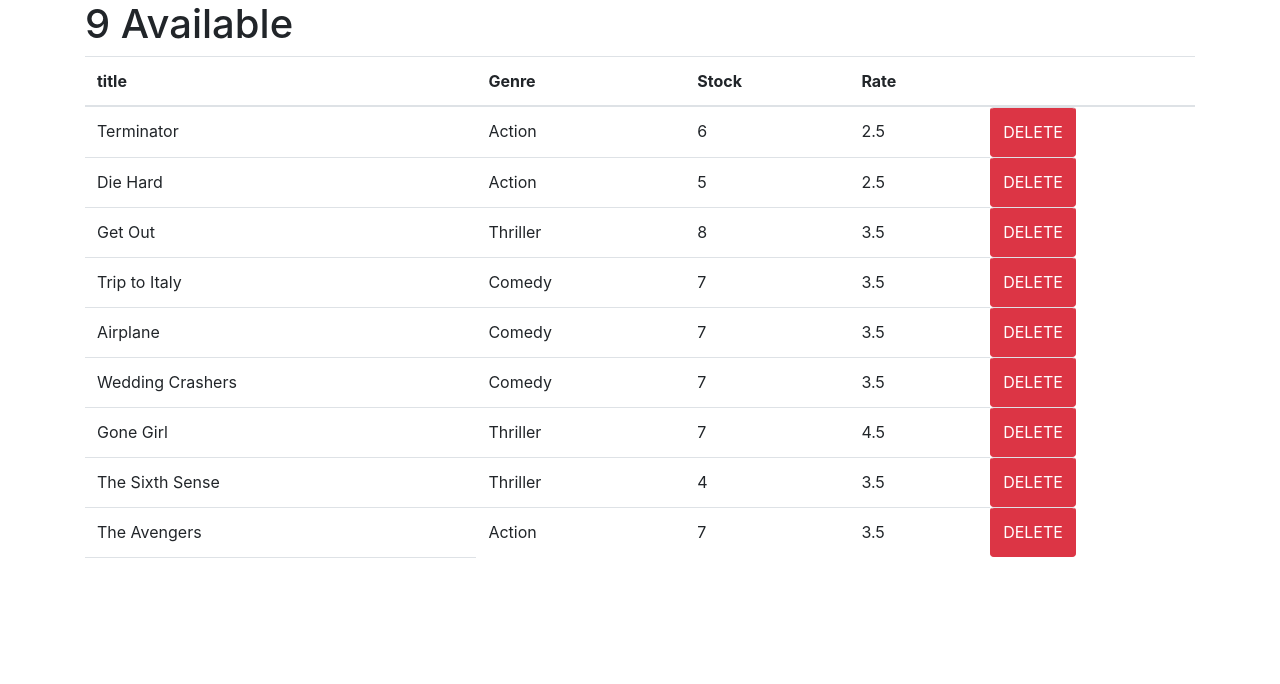
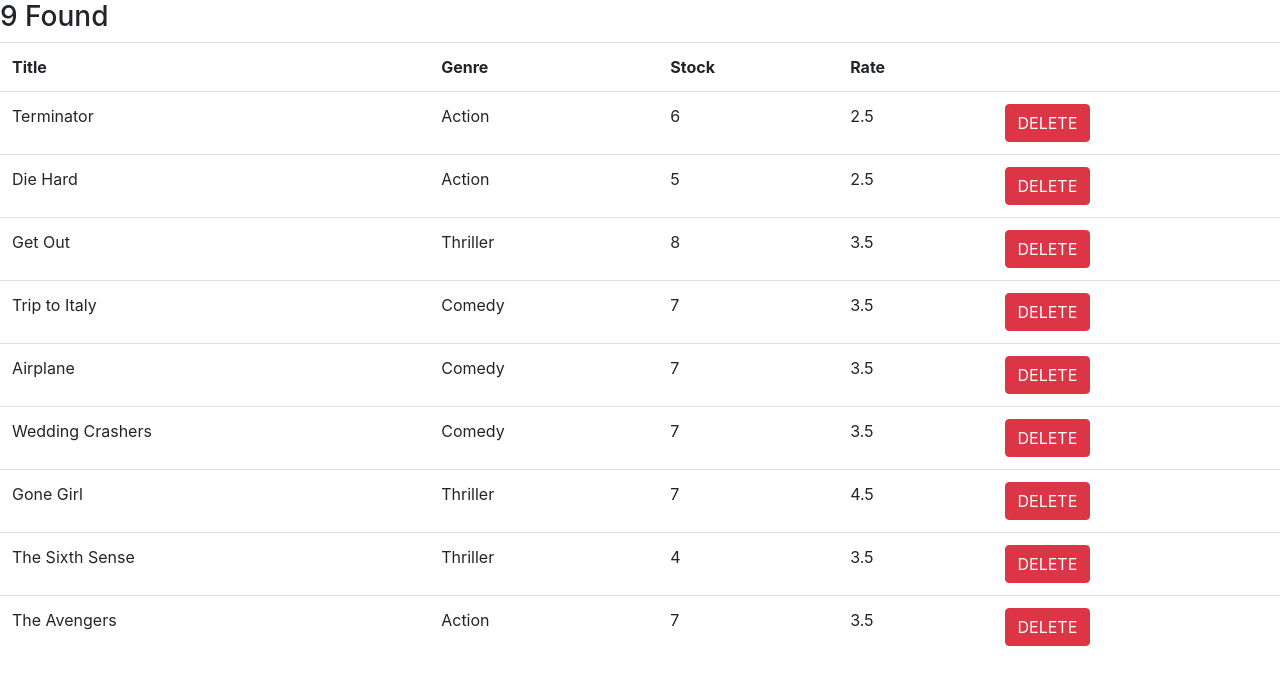
Before and after one commit to habib2013/tutorial-app, a React (Create React App) app: page / in a window 1280 px wide. Shown: the top 684 px of the page. Built offline with nearby package versions, Linux system fonts and the light colour scheme.

Commit message:
This is my react project

```diff
--- a/src/Components/movie.jsx
+++ b/src/Components/movie.jsx
@@ -1,58 +1,51 @@
 import React, { Component } from 'react';
-import { getMovies } from '../services/fakeMovieService';
+import { getMovies } from '../services/fakeMovieService'
 
-export class Movie extends Component {
+class Movie extends Component {
    state = {
-movies : getMovies()
+      movies:getMovies(),
     };
 
-     myRenderer = () => {
-      return (this.state.movies.length === 0) ? 'No Movie' : this.state.movies.length + " Available";
+deleteMovie = (movie) => {
+   const movies = this.state.movies.filter(m => m._id !== movie._id);
+   this.setState({movies});
+// console.log(product);
 }
 
-     handleDelete = (movie) => {
-      console.log(movie);
-  const movies = this.state.movies.filter(m => m._id !== movie._id);
-  this.setState({movies});
-
+handleLenght = () => {
+  return (this.state.movies.length === 0) ? 'No movie here' : this.state.movies.length + " Found"
 }
 
    render() {
       return (
-<main className="container">
 
-<h1>{this.myRenderer()}</h1>
-
+<div>
+<h3>{this.handleLenght()}</h3>
 <table className="table">
- <thead>
-<th>title</th>
+   <tr>
+      <th>Title</th>
       <th>Genre</th>
       <th>Stock</th>
       <th>Rate</th>
       <th></th>
- </thead>
+   </tr>
    <tbody>
 
-{this.state.movies.map(movie =>
-  <tr key={movie._id}>
-    <td>{movie.title}</td>
-    <td>{movie.genre.name}</td>
-    <td>{movie.numberInStock}</td>
-    <td>{movie.dailyRentalRate}</td>
-    <td className="btn btn-danger" onClick={() => this.handleDelete(movie)}> DELETE</td>
+         {this.state.movies.map(item =>
+      <tr key={item._id}>
+  <td >{item.title}</td>
+         <td >{item.genre.name}</td>
+         <td >{item.numberInStock}</td>
+         <td >{item.dailyRentalRate}</td>
+          <td><button className="btn btn-danger" onClick={()=> this.deleteMovie(item)}>DELETE</button></td>
             </tr>
-
          )}
-   <td>
-
-
-   </td>
    </tbody>
-
 </table>
 
-</main>
-
+</div>
        );
    }
 }
+
+export default Movie;
--- a/src/index.js
+++ b/src/index.js
@@ -3,7 +3,7 @@
 import './index.css';
 import App from './App';
 import Counter from './Components/counter';
-import { Movie } from "./Components/movie";
+import Movie from './Components/movie';
 import * as serviceWorker from './serviceWorker';
 import 'bootstrap/dist/css/bootstrap.css';
 import 'font-awesome/css/font-awesome.css'
```
Lines whose indentation alone changed are shown as unchanged.
